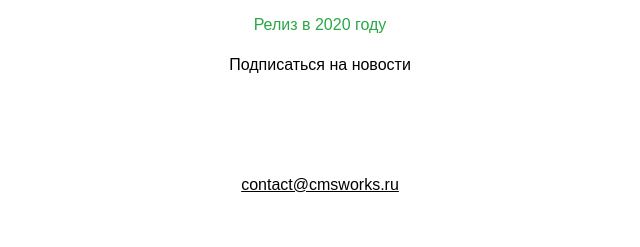
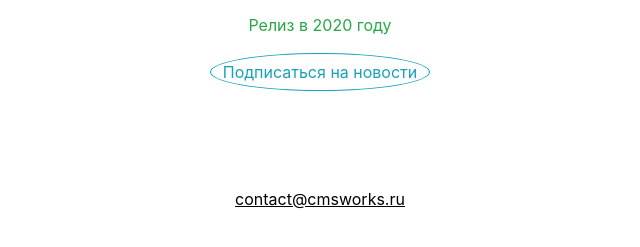
Before and after one commit to Cmsworks/Cmsworks.guthib.io, a plain HTML site: page index.html in a window 1280 px wide. Shown: the part 227-474 px from the top of the page, without its empty margins (320-960 px from the left). Drawn offline with nearby package versions, Linux system fonts and the light colour scheme.

Commit message:
Update index.html

```diff
--- a/index.html
+++ b/index.html
@@ -13,10 +13,6 @@
 
     <link rel="stylesheet" href="https://maxcdn.bootstrapcdn.com/bootstrap/4.0.0/css/bootstrap.min.css" integrity="sha384-Gn5384xqQ1aoWXA+058RXPxPg6fy4IWvTNh0E263XmFcJlSAwiGgFAW/dAiS6JXm" crossorigin="anonymous">
 
-    <style>
-        body { font-family: Arial,Helvetica Neue,Helvetica,sans-serif; }
-    </style>
-
 
     <meta name='yandex-verification' content='7501ed2d8be94ae6' />
     <link rel="shortcut icon" href="favicon.png" />
@@ -29,7 +25,7 @@
     <h1 class="text-primary">CmsWorks</h1>
     <p style="font-size: 24px; color: #000000; margin-top: 20px;">Бесплатный скрипт биржи фриланс-услуг</p>
     <p class="text-success">Релиз в 2020 году</p>
-    <a href="javascript:void(0);" style="color: #000000;" sp-show-form="141451">Подписаться на новости</a>
+    <a href="javascript:void(0);" class="btn btn-outline-info rounded-circle" sp-show-form="141451">Подписаться на новости</a>
 <script src="//static-login.sendpulse.com/apps/fc3/build/loader.js" sp-form-id="8387716c206342c4bb5ba032e0a08d8bde60b3d4abdbeeed9f7050f06e3940fb"></script>
 </center>
 <br/><br/>
```
